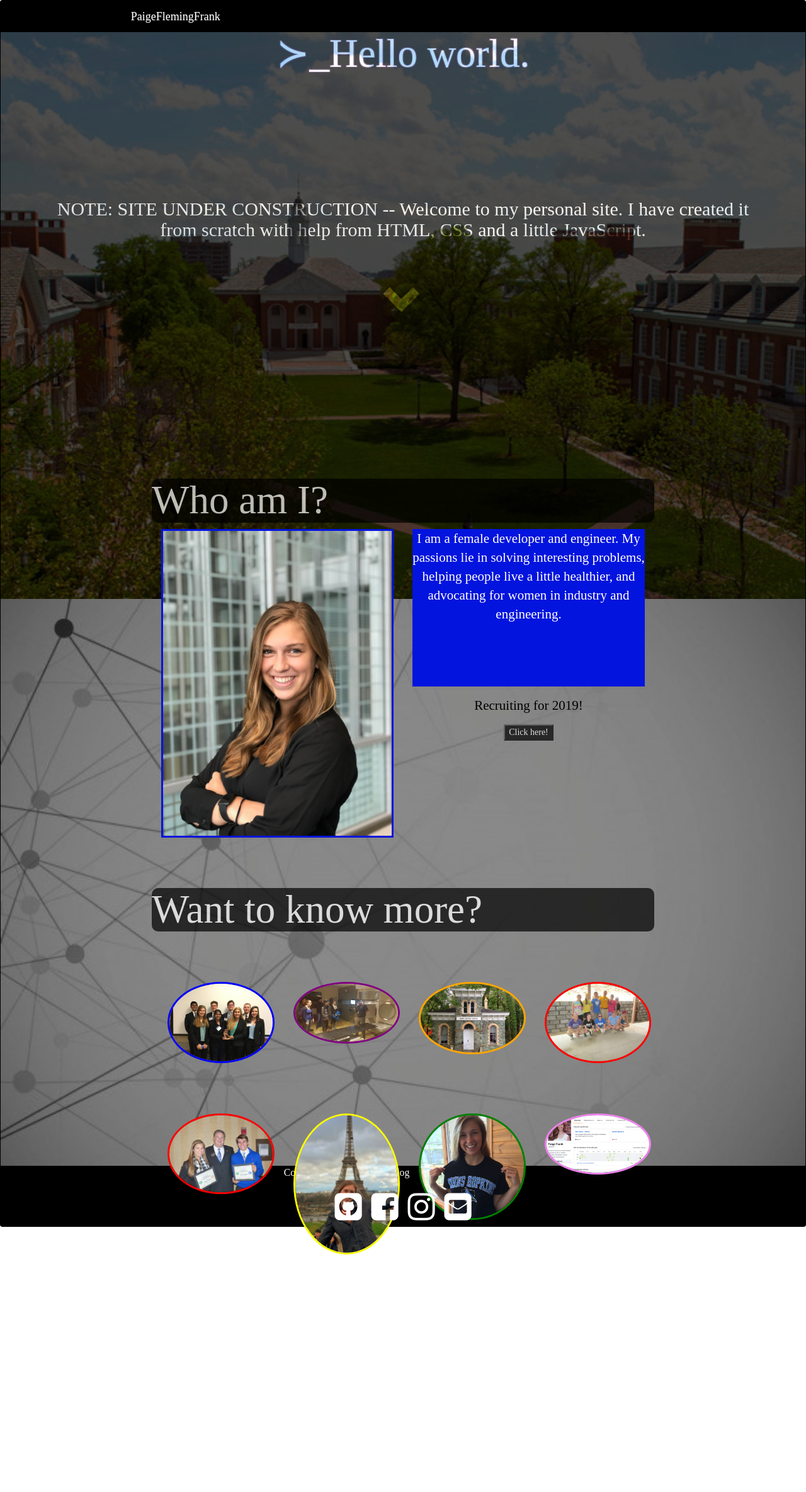
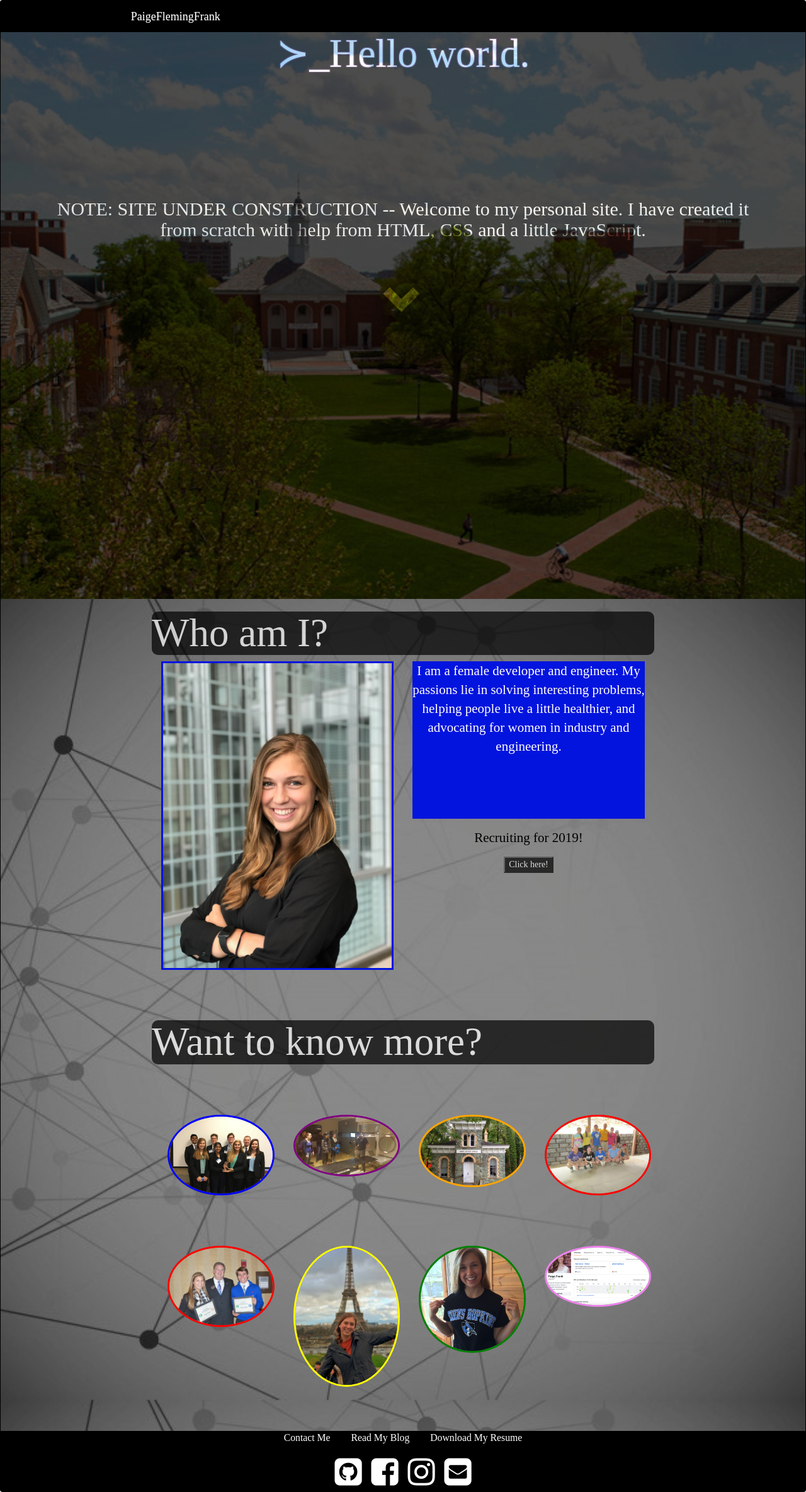
Before and after one commit to pfrank7/pfrank7.github.io, a Jekyll site: the page built from index.html, in a window 1280 px wide. Shown: the whole page at 63% size. Built offline with Jekyll 4.4.1, drawn with Linux system fonts in a browser that asks for light colours; nearby versions of some CDN libraries; before the commit the page ends 2062 px from its top, so only the background shows below that.

Commit message:
Update index.html

```diff
--- a/index.html
+++ b/index.html
@@ -26,6 +26,7 @@
 }
 #Hopkins {
 	background-image: url("../photos/JHU.jpg");
+	height: 100vh;
 }
 #Hopkins h1 {
 	height: 200px;
@@ -42,11 +43,7 @@
 	opacity:.7;
 	margin:0px;
 	}
-.jumbotron {
-	height: 100vh;
-}
 #about {
-	background-color:white;
 	font-family: 'Times New Roman', Courier, Geogria;
 	background-image: url("../photos/techback.jpg");
 	background-repeat:no-repeat;
```
